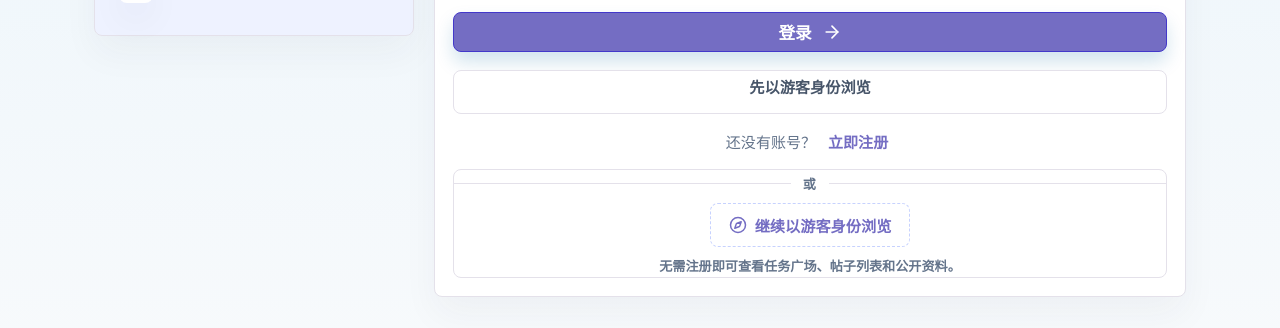
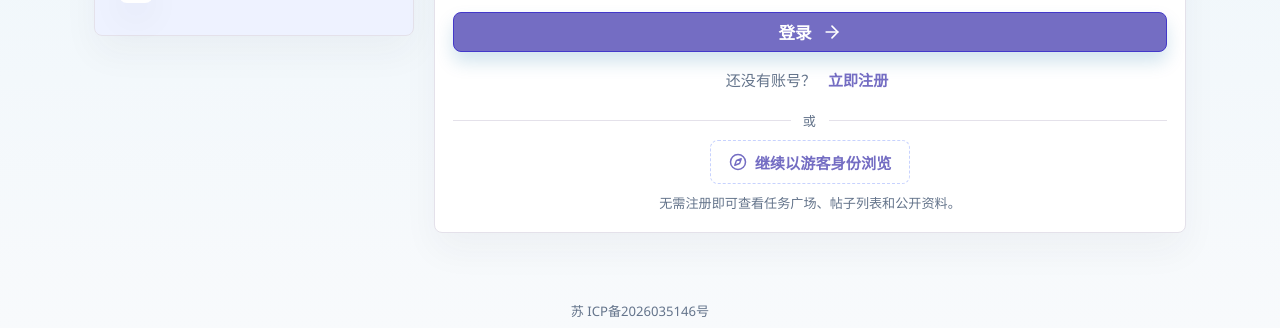
Before and after one commit to X-Immortal/CampusBridge, a Vue app in the folder frontend/: page /auth in a window 1280 px wide. Shown: the part 489-817 px from the top of the page. Built offline with nearby package versions, Linux system fonts and the light colour scheme; no server answers.

Commit message:
fix: remove duplicate guest entry

```diff
--- a/frontend/src/views/AuthView.vue
+++ b/frontend/src/views/AuthView.vue
@@ -83,11 +83,6 @@ function syncRememberedLogin() {
     return
   }
   localStorage.removeItem(REMEMBER_LOGIN_KEY)
-}
-
-async function enterAsGuest() {
-  if (state.loading) return
-  await router.push(typeof route.query.redirect === 'string' ? route.query.redirect : '/')
 }
 
 async function handleLogin() {
@@ -351,14 +346,6 @@ function continueAsGuest() {
               :size="20"
               aria-hidden="true"
             />
-          </button>
-          <button
-            class="guest-entry"
-            type="button"
-            :disabled="state.loading"
-            @click="enterAsGuest"
-          >
-            先以游客身份浏览
           </button>
         </form>
 
@@ -800,31 +787,6 @@ function continueAsGuest() {
   background: var(--color-brand-hover);
 }
 
-.guest-entry {
-  min-height: 44px;
-  border: 1px solid var(--color-border);
-  border-radius: 8px;
-  background: var(--color-surface);
-  color: var(--color-text-secondary);
-  font-size: 0.95rem;
-  font-weight: 800;
-  transition:
-    border-color 180ms ease,
-    background-color 180ms ease,
-    color 180ms ease;
-}
-
-.guest-entry:hover:not(:disabled) {
-  border-color: var(--color-brand-border-hover);
-  background: var(--color-brand-soft);
-  color: var(--color-brand-hover);
-}
-
-.guest-entry:disabled {
-  cursor: not-allowed;
-  opacity: 0.62;
-}
-
 .switch-hint {
   display: flex;
   align-items: center;
```
Also changed, not shown: 1 other file (tests, documents, lock files or other folders).
